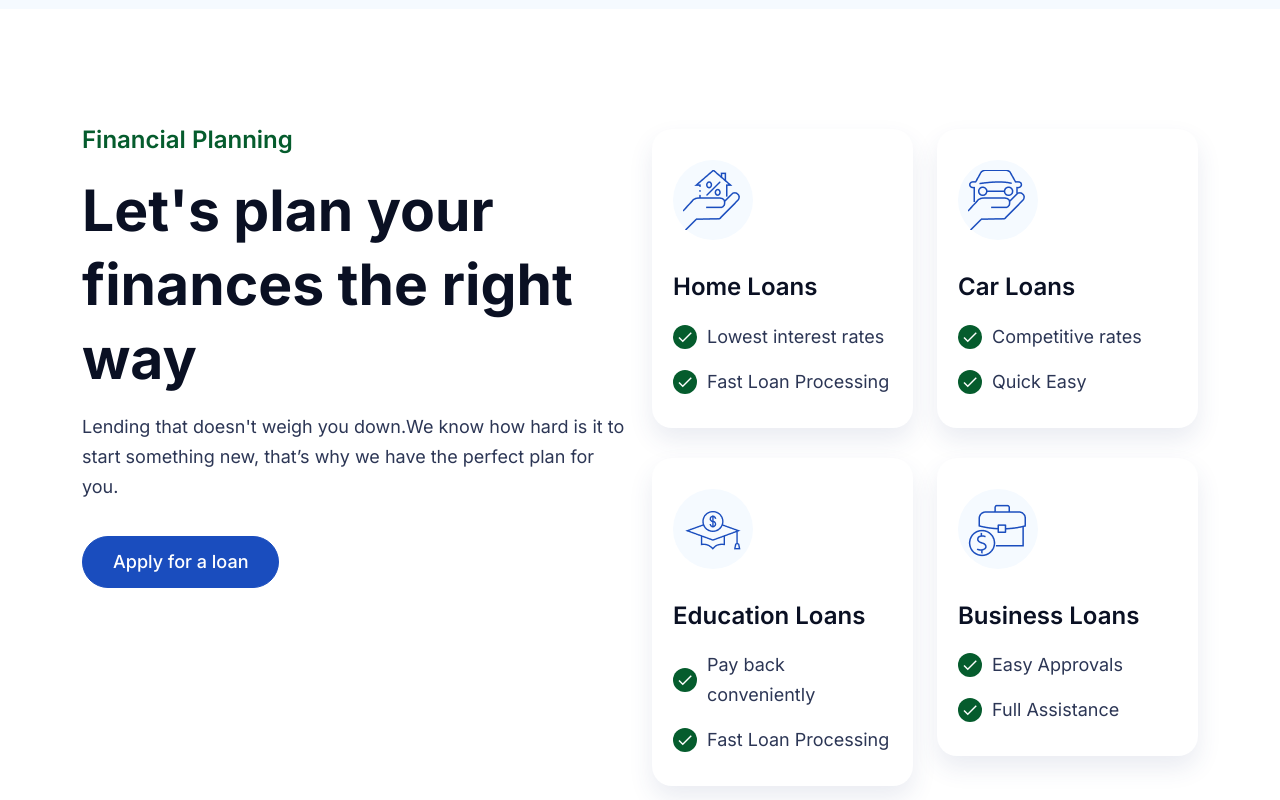
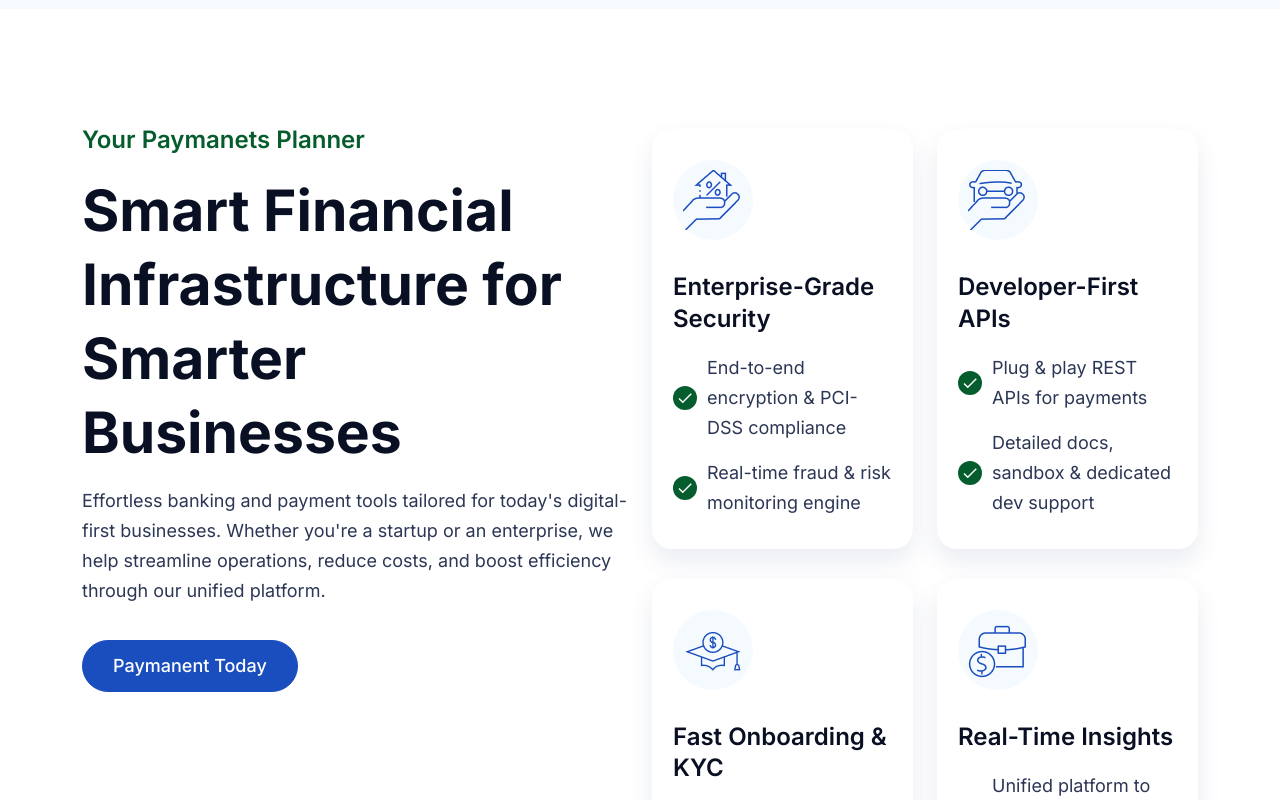
Before and after one commit to G-Anubhav/Paymanent, a Next.js app: page /product in a window 1280 px wide. Shown: the part 940-1740 px from the top of the page. Built offline with nearby package versions, Linux system fonts and the light colour scheme.

Commit message:
new commit

```diff
--- a/components/about/OurJourney.jsx
+++ b/components/about/OurJourney.jsx
@@ -14,7 +14,7 @@ const OurJourney = () => {
                 </h2>
                 <p>
                   For decades, the clearing of financial transactions remained
-                  unchanged and unchallenged. Bankio provide real-time payment
+                  unchanged and unchallenged. Paymanent provide real-time payment
                   and innovative banking services to their customers . Our
                   company timeline
                 </p>
--- a/components/common/Planning.jsx
+++ b/components/common/Planning.jsx
@@ -10,18 +10,16 @@ const Planning = () => {
           <div className="row d-flex justify-content-center">
             <div className="col-xl-6 col-lg-5">
               <div className="section-text">
-                <h5 className="sub-title">Financial Planning</h5>
+                <h5 className="sub-title">Your Paymanets Planner</h5>
                 <h2 className="title">
-                  Let&#39;s plan your finances the right way
+                    Smart Financial Infrastructure for Smarter Businesses
                 </h2>
                 <p>
-                  Lending that doesn&#39;t weigh you down.We know how hard is it
-                  to start something new, that’s why we have the perfect plan
-                  for you.
+                  Effortless banking and payment tools tailored for today&#39;s digital-first businesses. Whether you&#39;re a startup or an enterprise, we help streamline operations, reduce costs, and boost efficiency through our unified platform.
                 </p>
               </div>
               <Link href="/register" className="cmn-btn">
-                Apply for a loan
+                Paymanent Today
               </Link>
             </div>
             <div className="col-xl-6 col-lg-7">
--- a/data/planningData.js
+++ b/data/planningData.js
@@ -12,29 +12,29 @@ const planning_data = [
     id: 1,
     icon1: loan_1,
     icon2: loan_11,
-    title: "Home Loans",
-    dsc_list: ["Lowest interest rates", "Fast Loan Processing"],
+    title: "Enterprise-Grade Security",
+    dsc_list: ["End-to-end encryption & PCI-DSS compliance", "Real-time fraud & risk monitoring engine"],
   },
   {
     id: 2,
     icon1: loan_2,
     icon2: loan_22,
-    title: "Car Loans",
-    dsc_list: ["Competitive rates", "Quick Easy"],
+    title: "Developer-First APIs",
+    dsc_list: ["Plug & play REST APIs for payments", "Detailed docs, sandbox & dedicated dev support"],
   },
   {
     id: 3,
     icon1: loan_3,
     icon2: loan_33,
-    title: "Education Loans",
+    title: "Fast Onboarding & KYC",
     dsc_list: ["Pay back conveniently", "Fast Loan Processing"],
   },
   {
     id: 4,
     icon1: loan_4,
     icon2: loan_44,
-    title: "Business Loans",
-    dsc_list: ["Easy Approvals", "Full Assistance"],
+    title: "Real-Time Insights",
+    dsc_list: ["Unified platform to manage payments & payouts", "Smart analytics, logs & transaction filtering"],
   },
 ];
 
```
Also changed, not shown: components/common/LoanCounter.jsx (+8 -5 lines), components/educationsLoan/Counter.jsx (+4 -4 lines).
